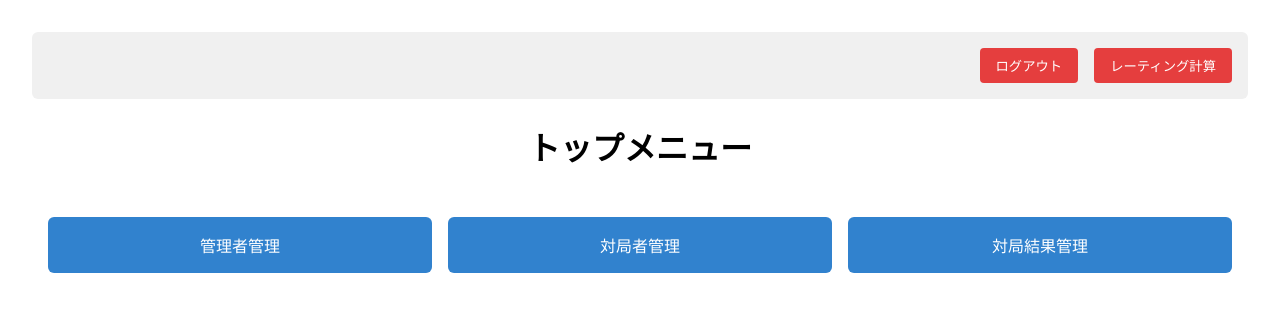
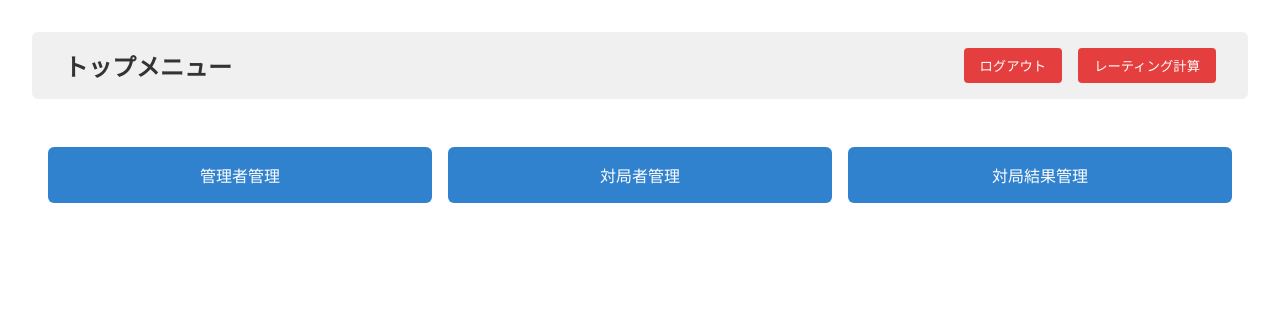
Before and after one commit to inunu1/next-rate, a Next.js app in the folder next-rate/: page /dashboard in a window 1280 px wide. Shown: the top 312 px of the page. Built offline with nearby package versions, Linux system fonts and the light colour scheme; no server answers; sample sign-in values are in the browser's storage.

Commit message:
テスト

```diff
--- a/next-rate/src/app/dashboard/Dashboard.module.css
+++ b/next-rate/src/app/dashboard/Dashboard.module.css
@@ -1,15 +1,28 @@
 .container {
+  background-color: white; /* ✅ 背景を白に変更 */
   padding: 2rem;
+  min-height: 100vh;
 }
 
 .menuBar {
   display: flex;
-  justify-content: flex-end;
+  justify-content: space-between;
+  align-items: center;
+  background-color: #f0f0f0; /* ✅ グレー背景 */
+  padding: 1rem 2rem;
+  border-radius: 6px;
+  margin-bottom: 2rem;
+}
+
+.menuTitle {
+  font-size: 1.5rem;
+  font-weight: bold;
+  color: #333;
+}
+
+.menuActions {
+  display: flex;
   gap: 1rem;
-  margin-bottom: 1.5rem;
-  background-color: #f0f0f0; /* グレー背景 */
-  padding: 1rem;
-  border-radius: 6px;
 }
 
 .navButton {
@@ -27,11 +40,6 @@
 
 .main {
   text-align: center;
-}
-
-.title {
-  font-size: 2rem;
-  margin-bottom: 2rem;
 }
 
 .grid {
--- a/next-rate/src/app/dashboard/DashboardClient.tsx
+++ b/next-rate/src/app/dashboard/DashboardClient.tsx
@@ -7,6 +7,8 @@ export default function DashboardClient() {
     <div className={styles.container}>
       {/* メニューバー */}
       <header className={styles.menuBar}>
+        <h1 className={styles.menuTitle}>トップメニュー</h1>
+        <div className={styles.menuActions}>
           <button
             className={styles.navButton}
             onClick={() => location.href = '/api/auth/signout'}
@@ -21,11 +23,11 @@ export default function DashboardClient() {
           >
             レーティング計算
           </button>
+        </div>
       </header>
 
       {/* メインコンテンツ */}
       <main className={styles.main}>
-        <h1 className={styles.title}>トップメニュー</h1>
         <div className={styles.grid}>
           <button className={styles.gridButton} onClick={() => location.href = '/admin'}>
             管理者管理
```
Lines whose indentation alone changed are shown as unchanged.
